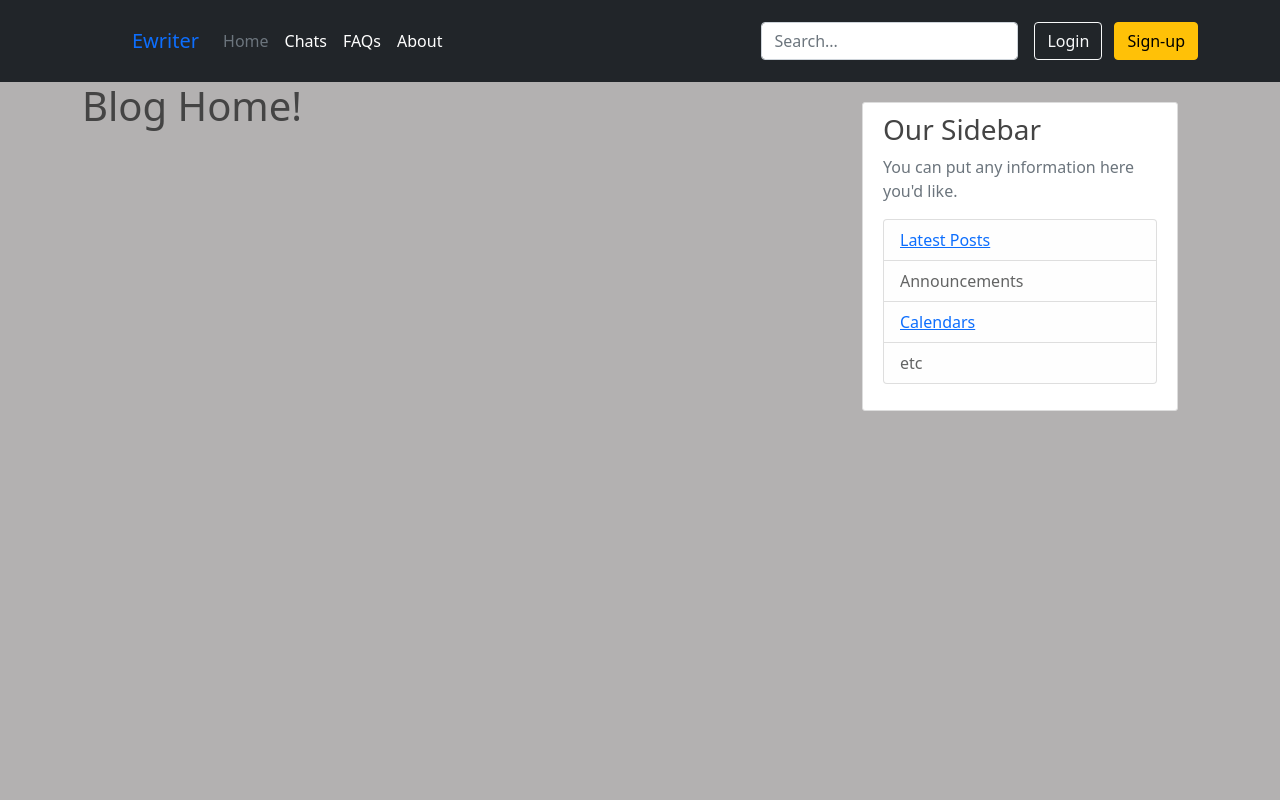
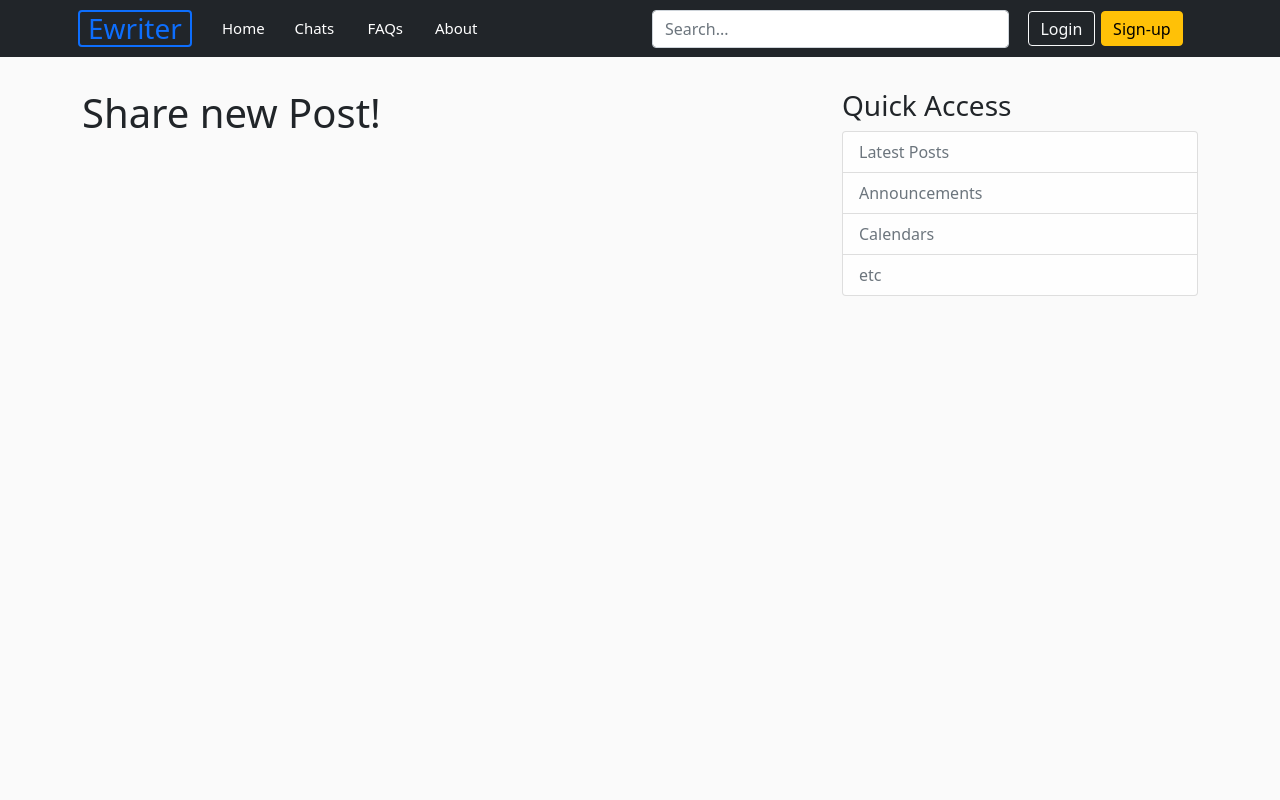
Before and after one commit to Subhash-mack/Django-blog, a Django app: page / in a window 1280 px wide. Run offline with Django 3.2, Linux system fonts and the light colour scheme; data that the repository does not hold is empty; some libraries are stand-ins or nearby versions.

Commit message:
Css-home_page
added css to home

```diff
--- /dev/null
+++ b/blog/static/blog/mod.css
@@ -0,0 +1,95 @@
+:root {
+  --main-bg-color: #b3b3b3;
+}
+
+*:hover,
+*:focus,
+*:active
+ {
+  outline: none;
+  box-shadow: none !important;
+  -webkit-appearance: none;
+}
+
+body {
+    background-color: #fafafa;
+    width: 100%;
+    min-height: 100vh;
+    min-width: 800px!important;
+}
+
+li a {
+    --bs-text-opacity: 1;
+    color: #6c757d;
+    text-decoration: none;
+}
+
+.btn-hover {
+    color: white;
+    border-radius: 4px;
+    margin: 1px;
+    width: 4.6em;
+    padding: 6px 0px;
+    text-align: center;
+    font-size: 0.937em;
+}
+
+.btn-hover:hover {
+    color: rgba(var(--bs-dark-rgb),var(--bs-bg-opacity));
+    opacity: 0.9;
+    background-color: white;
+}
+
+.btn{
+    margin: 0.2rem;
+    padding: 0.28rem 0.7rem;
+
+}
+
+.sticky-top {
+    top: 0.5em;
+}
+
+.profile-pic{
+    height: 5rem;
+    width: 5rem;
+}
+
+.hover-light {
+    color: #6c757d;
+}
+
+.size-5{
+    max-height: 10rem;
+}
+
+.std-btn {
+    width: 70px;
+    height: 35px;
+}
+
+.article-content {
+    cursor: default;
+}
+
+/*-------------------scrollbar-------------------*/
+/* width */
+::-webkit-scrollbar {
+  width: 10px;
+}
+
+/* Track */
+::-webkit-scrollbar-track {
+  background: #f1f1f1;
+}
+
+/* Handle */
+::-webkit-scrollbar-thumb {
+  background: #888;
+}
+
+/* Handle on hover */
+::-webkit-scrollbar-thumb:hover {
+  background: #555;
+}
+/*-------------------scrollbar-------------------*/
--- a/blog/templates/blog/base.html
+++ b/blog/templates/blog/base.html
@@ -7,66 +7,64 @@
   <!-- Required meta tags -->
   <meta charset="utf-8">
   <meta name="viewport" content="width=device-width, initial-scale=1">
-  <link rel="stylesheet" type="text/css" href="{% static 'blog/main.css' %}">
   <!-- Bootstrap CSS -->
   <link href="https://cdn.jsdelivr.net/npm/bootstrap@5.1.0/dist/css/bootstrap.min.css" rel="stylesheet"
     integrity="sha384-KyZXEAg3QhqLMpG8r+8fhAXLRk2vvoC2f3B09zVXn8CA5QIVfZOJ3BCsw2P0p/We" crossorigin="anonymous">
-  <meta charset="UTF-8">
   <meta http-equiv="X-UA-Compatible" content="IE=edge">
-  <meta name="viewport" content="width=device-width, initial-scale=1.0">
   <link rel="stylesheet" href="https://cdnjs.cloudflare.com/ajax/libs/font-awesome/4.7.0/css/font-awesome.min.css">
-
   <link href="http://ajax.googleapis.com/ajax/libs/jqueryui/1.8.16/themes/ui-lightness/jquery-ui.css" rel="stylesheet"
     type="text/css">
+  <!-- <link rel="stylesheet" type="text/css" href="{% static 'blog/main.css' %}"> -->
+  <link rel="stylesheet" type="text/css" href="{% static 'blog/mod.css' %}">
+
   {% if title %}
   <title>Blog - {{ title }}</title>
   {% else %}
-  <title>No title</title>
+  <title>Home</title>
   {% endif %}
 </head>
 
-<body style="background-color:#b3b1b1">
-  <header class="site-header p-3 bg-dark text-white">
-    <div class="container">
-      <div class="d-flex flex-wrap align-items-center justify-content-center justify-content-lg-start">
-        <a href="/" class="d-flex align-items-center mb-2 mb-lg-0 text-white text-decoration-none">
-          <svg class="bi me" width="50" height="50" role="img" aria-label="Bootstrap">
-            <use xlink:href="#bootstrap"></use>
-          </svg>
-        </a>
-        <ul class="nav col-12 col-lg-auto me-lg-auto mb-2 justify-content-center mb-md-0">
-          <a class="navbar-brand mr-4" href="{% url 'blog-home' %}">Ewriter</a>
+<body>
+  <header class="site-header bg-dark text-white shadow">
+    <div class="container d-flex p-2">
+      <div class="row flex-fill">
+      <div class="col-6 d-flex">
+        <a class="nav-link p-0 px-2 h3 my-auto me-3 rounded-2 border border-2 border-primary" href="{% url 'blog-home' %}">Ewriter</a>
+        <ul class="nav align-content-center">
           {% if user.is_authenticated %}
-          <a href="{% url 'post-create' %}" class="nav-link px-2 text-white">New Post</a>
+          <li><a href="{% url 'post-create' %}" class="nav-link btn-hover">New Post</a></li>
           {% endif %}
-          <li><a href="{% url 'blog-home' %}" class="nav-link px-2 text-secondary">Home</a></li>
-          <li><a href="{% url 'chat-list' %}" class="nav-link px-2 text-white">Chats</a></li>
-          <li><a href="#" class="nav-link px-2 text-white">FAQs</a></li>
-          <li><a href="{% url 'blog-about' %}" class="nav-link px-2 text-white">About</a></li>
+          <li><a href="{% url 'blog-home' %}" class="nav-link btn-hover">Home</a></li>
+          <li><a href="{% url 'chat-list' %}" class="nav-link btn-hover">Chats</a></li>
+          <li><a href="#" class="nav-link btn-hover">FAQs</a></li>
+          <li><a href="{% url 'blog-about' %}" class="nav-link btn-hover">About</a></li>
         </ul>
-
-        <form action="{% url 'search-results' %}" method="get" class="col-12 col-lg-auto mb-3 mb-lg-0 me-lg-3">
+      </div>
+      <div class="col-6 d-flex justify-content-between align-items-center">
+        <form action="{% url 'search-results' %}" method="get" class="flex-grow-1">
           <input name="q" type="search" id="query" class="form-control form-control-dark" placeholder="Search..."
             aria-label="Search">
         </form>
 
-        <div class="text-end">
+        <div class="d-flex mx-3">
           {% if user.is_authenticated %}
+            <div class="m-1">
             {% show_notifications %}
-          <a style="margin-right:5px;" href="{% url 'profile' %}" class="btn btn-warning">Profile</a>
-          <a href="{% url 'logout' %}" class="btn btn-outline-light me-2">Logout</a>
+            </div>
+            <a href="{% url 'profile' %}" class="btn btn-warning">Profile</a>
+            <a href="{% url 'logout' %}" class="btn btn-outline-danger">Logout</a>
           {% else %}
-          <a href="{% url 'login' %}" class="btn btn-outline-light me-2">Login</a>
+          <a href="{% url 'login' %}" class="btn btn-outline-light">Login</a>
           <span></span>
           <a href="{% url 'register' %}" class="btn btn-warning">Sign-up</a>
           {% endif %}
         </div>
-      </div>
+        </div>
+        </div>
     </div>
   </header>
-
-
-  <main role="main" class="container">
+  <br>
+  <main role="main" class="container mt-2">
     <div class="row">
       <div class="col-md-8">
         {% if messages %}
@@ -79,16 +77,14 @@
         {% block content %}{% endblock %}
       </div>
       <div class="col-sm-4">
-        <div class="content-section">
-          <h3>Our Sidebar</h3>
-          <p class='text-muted'>You can put any information here you'd like.
+        <div class="content-section sticky-top">
+          <h3>Quick Access</h3>
             <ul class="list-group">
               <li class="list-group-item list-group-item-light"><a href="{% url 'latest-posts' %}">Latest Posts</a></li>
-              <li class="list-group-item list-group-item-light">Announcements</li>
+              <li class="list-group-item list-group-item-light"><a href="#">Announcements</a></li>
               <li class="list-group-item list-group-item-light"><a href="{% url 'calendar' %}">Calendars</a></li>
-              <li class="list-group-item list-group-item-light">etc</li>
+              <li class="list-group-item list-group-item-light"><a href="#">etc</a></li>
             </ul>
-          </p>
         </div>
       </div>
     </div>
@@ -99,18 +95,11 @@
   <script src="https://cdn.jsdelivr.net/npm/bootstrap@5.1.0/dist/js/bootstrap.bundle.min.js"
     integrity="sha384-U1DAWAznBHeqEIlVSCgzq+c9gqGAJn5c/t99JyeKa9xxaYpSvHU5awsuZVVFIhvj" crossorigin="anonymous">
   </script>
-
   <script type="text/javascript" src="{% static 'blog/jquery.js' %}"></script>
   <script src="https://ajax.googleapis.com/ajax/libs/jquery/1.7.1/jquery.js"></script>
-  <script src="https://ajax.googleapis.com/ajax/libs/jqueryui/1.8.16/jquery-ui.js">
-  </script>
-  <link href=
-  "http://ajax.googleapis.com/ajax/libs/jqueryui/1.8.16/themes/ui-lightness/jquery-ui.css"
-          rel="stylesheet" type="text/css" />
-    {% block scripts %}
-    {% endblock scripts %}
+  <script src="https://ajax.googleapis.com/ajax/libs/jqueryui/1.8.16/jquery-ui.js"></script>
   <script>
-            $(function() {
+        $(function() {
           var availableTags = [
           {% for obj in object_list %}
           "{{ obj.title }}",
@@ -130,18 +119,14 @@
         //   source: availableTags
         //     });
         //     });
-      </script>
-
+  </script>
 
   <!-- Option 1: Bootstrap Bundle with Popper -->
-
-
   <!-- Option 2: Separate Popper and Bootstrap JS -->
   <!--
     <script src="https://cdn.jsdelivr.net/npm/@popperjs/core@2.9.3/dist/umd/popper.min.js" integrity="sha384-eMNCOe7tC1doHpGoWe/6oMVemdAVTMs2xqW4mwXrXsW0L84Iytr2wi5v2QjrP/xp" crossorigin="anonymous"></script>
     <script src="https://cdn.jsdelivr.net/npm/bootstrap@5.1.0/dist/js/bootstrap.min.js" integrity="sha384-cn7l7gDp0eyniUwwAZgrzD06kc/tftFf19TOAs2zVinnD/C7E91j9yyk5//jjpt/" crossorigin="anonymous"></script>
     -->
-
 </body>
 
 </html>
--- a/blog/templates/blog/home.html
+++ b/blog/templates/blog/home.html
@@ -1,28 +1,36 @@
 {% extends 'blog/base.html' %}
 {% block content %}
-<h1> Blog Home!</h1>
+{% ifequal 0 posts.count  %}
+<h1> Share new Post!</h1>
+{% endifequal %}
 {% for post in posts %}
-<article class="media content-section border rounded overflow-hidden flex-md-row">
-  <img class="rounded-circle article-img" src="{{ post.author.profile.image.url }}" alt="">
-  <div class="media-body">
-    <div class="article-metadata">
-      <a class="mr-2" href="{% url 'user-posts' post.author.username %}">{{ post.author }}</a>
-      <small class="text-muted">{{ post.date_posted|date:"d M, Y" }}</small>
+<article class="media content-section border rounded overflow-hidden mb-4 p-2 pt-3">
+  <div class="row">
+    <div class="col-2 d-flex justify-content-center">
+      <a href="{% url 'user-posts' post.author.username %}">
+      <img class="img-fluid img-thumbnail rounded-circle profile-pic" src="{{ post.author.profile.image.url }}" alt="profile-pic">
+      </a>
     </div>
-    <h2><a class="article-title" href="{% url 'post-detail' post.id %}">{{ post.title }}</a></h2>
-    <p class="article-content">{{ post.content }}</p>
-    <span class="like-count{{ post.id }}">
-      {{ post.total_likes }}
-    </span>
-    Like{{ post.total_likes|pluralize }}
+    <div class="col-md-10 article-metadata">
+      <h5 class="m-0 mt-3"><a class="text-black-50 text-decoration-none" href="{% url 'user-posts' post.author.username %}">{{ post.author }}</a></h5>
+      <small class="text-muted">● {{ post.date_posted|date:"d M, Y" }} {{ post.timestamp }}</small>
+      <!-- {{ post.date_posted | timesince }} -->
+    </div>
+  </div>
+  <div class="container-fluid m-0 media-body p-1 row">
+    <h3><a class="article-title text-black-50 text-decoration-none hover-light" href="{% url 'post-detail' post.id %}">{{ post.title }}</a></h3>
+    <p class="article-content overflow-auto size-5">{{ post.content }}</p>
+    <p class="m-1">
+      <span class="like-count{{ post.id }}">{{ post.total_likes }}</span>
+      Like{{ post.total_likes|pluralize }}
+    </p>
     {% if user.is_authenticated %}
     <form action="{% url 'like-post' %}" method="POST" class='like-form' id="{{ post.id }}">
       {% csrf_token %}
       {% if user.username in post.likedby %}
-      <button type='submit' name='post_id' value="{{ post.id }}"
-        class="btn btn-danger like-btn{{ post.id }}">Dislike</button>
+      <button type='submit' name='post_id' value="{{ post.id }}" class="btn std-btn btn-danger like-btn{{ post.id }}">Dislike</button>
       {% else %}
-      <button type='submit' name='post_id' value="{{ post.id }}" class="btn btn-primary like-btn{{ post.id }}">
+      <button type='submit' name='post_id' value="{{ post.id }}" class="btn std-btn btn-primary like-btn{{ post.id }}">
         Like
       </button>
       {% endif %}
```
